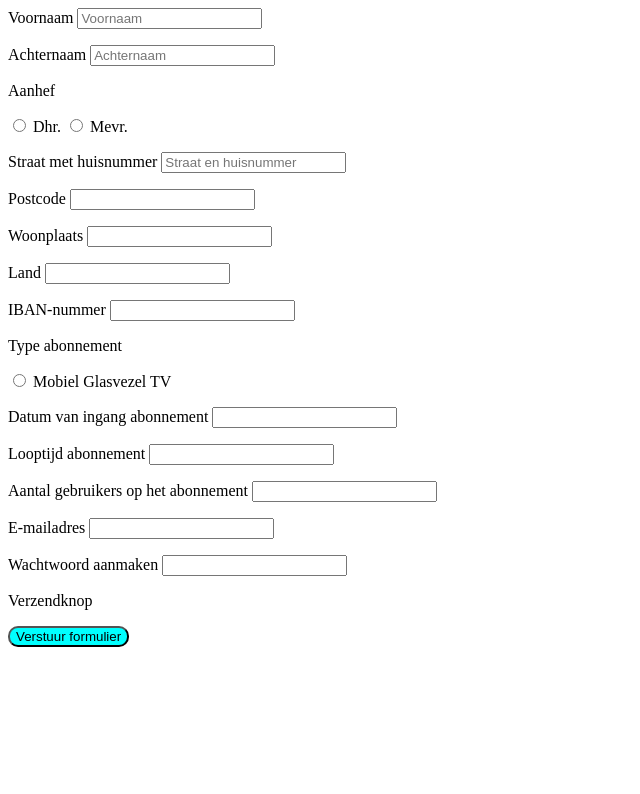
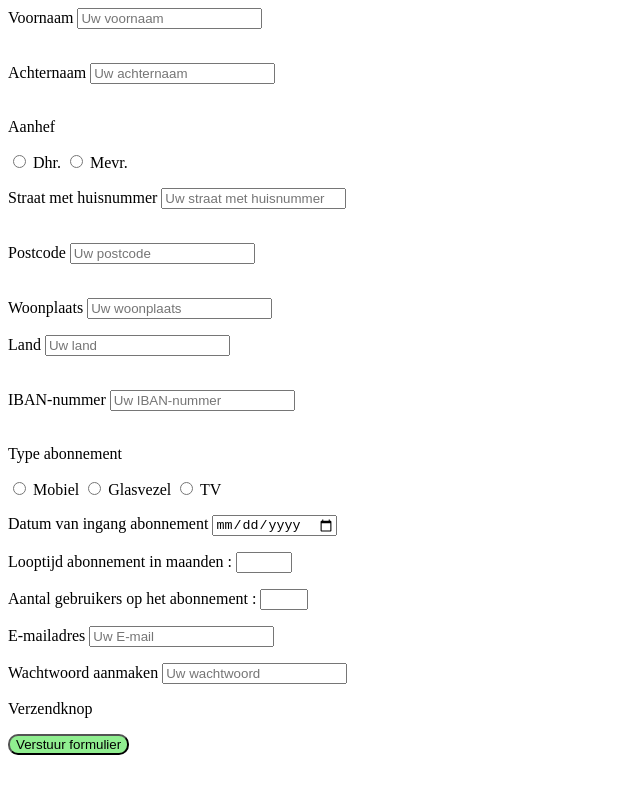
Before and after one commit to DanielSoltesz/p1-html-css, a plain HTML site: page Opdracht_3-2/index.html in a window 1280 px wide. Shown: the whole page, without its empty margins (0-640 px from the left). Drawn offline with Linux system fonts and the light colour scheme.

Commit message:
opdracht klaar

```diff
--- a/Opdracht_3-2/index.html
+++ b/Opdracht_3-2/index.html
@@ -10,53 +10,55 @@
 <body>
     <form action="">
         <label for="name">Voornaam</label>
-        <input type="text" placeholder="Voornaam" id="name" required="input" pattern=".{3,}" title="Three or more characters">
+        <input type="text" placeholder="Uw voornaam" id="name" name="name"pattern="[A-Za-z]+" title="Vull uw voornaam in" required="input"><br><br>
         <p></p>
         <label for="name">Achternaam</label>
-        <input type="text" placeholder="Achternaam" id="name" required="input" minlength="3" maxlength="" required="name">
+        <input type="text" placeholder="Uw achternaam" id="name" name="name"pattern="[A-Za-z]+" title="Vull uw Achternaam in" required="input"><br><br>
         <p></p>
         <p>Aanhef</p>
-        <input type="radio" placeholder="Dhr." required=""> <label>Dhr.</label>
-        <input type="radio" placeholder="Mevr." required=""> <label>Mevr.</label>
+        <input type="radio" placeholder="Dhr." required="" name="aanhef"> <label>Dhr.</label>
+        <input type="radio" placeholder="Mevr." required="" name="aanhef"> <label>Mevr.</label>
         <p></p>
-        <label for="">Straat met huisnummer</label>
-        <input type="text" placeholder="Straat en huisnummer" id="" required="input" minlength="3" maxlength="" required="input">
+        <label for="huisnummer">Straat met huisnummer</label>
+        <input type="text" placeholder="Uw straat met huisnummer" id="straat en huisnummer" huisnummer="huisnummer"pattern="[A-Za-z-1-0]+" title="Vull uw straat en huisnummer in" required="input"><br><br>
         <p></p>
-        <label for="">Postcode</label>
-        <input type="text" placeholder="" id="" required="input" minlength="3" maxlength="" required="">
+        <label for="postcode">Postcode</label>
+        <input type="text" placeholder="Uw postcode" id="postcode" required="input" minlength="3" postcode="postcode"pattern="[A-Z-1-0]+" title="Vull uw postcode in" required="input"><br><br>
         <p></p>
-        <label for="">Woonplaats</label>
-        <input type="text" placeholder="" id="" required="input" minlength="3" maxlength="" required="">
+        <label for="Woonplaats">Woonplaats</label>
+        <input type="text" placeholder="Uw woonplaats" id="Woonplaats" required="input" minlength="3" maxlength="" required="input">
         <p></p>
-        <label for="">Land</label>
-        <input type="text" placeholder="" id="" required="input" minlength="3" maxlength="" required="">
+        <label for="land">Land</label>
+        <input type="text" placeholder="Uw land" id="land" required="input" minlength="3" land="land"pattern="[A-Za-z]+" title="Vull uw land in" required="input"><br><br>
         <p></p>
-        <label for="">IBAN-nummer</label>
-        <input type="text" placeholder="" id="" required="input" minlength="3" maxlength="" required="IBAN-nummer">
+        <label for="IBAN-nummer">IBAN-nummer</label>
+        <input type="text" placeholder="Uw IBAN-nummer" id="IBAN-nummer" IBAN-nummere="IBAN-nummer"pattern="[A-Z]{2}[0-9]{2}[A-Z]{4}[0-9]{10}" title="Vull uw straat en huisnummer in" required="input"><br><br>
+        <p></p>
         <p>Type abonnement</p>
-        <input type="radio" placeholder="" required="">
-        <label>Mobiel</label>
-        <label>Glasvezel</label>
-        <label>TV</label>
+        <input type="radio" placeholder="" required="" name="Type abonnement"> <label>Mobiel</label>
+        <input type="radio" placeholder="" required="" name="Type abonnement"> <label>Glasvezel</label>
+        <input type="radio" placeholder="" required="" name="Type abonnement"> <label>TV</label>
         <p></p>
         <label for="">Datum van ingang abonnement</label>
-        <input type="text" placeholder="" id="" required="input" minlength="3" maxlength="" required="">
+        <input type="date" placeholder="" id="" required="input" minlength="3" maxlength="" required="">
         <p></p>
-        <label for="">Looptijd abonnement</label>
-        <input type="text" placeholder="" id="" required="input" minlength="3" maxlength="" required="">
+        <label for="quantity">Looptijd abonnement in maanden :</label>
+        <input type="number" id="quantity" name="quantity" min="1" max="12" required="input">
         <p></p>
-        <label for="">Aantal gebruikers op het abonnement</label>
-        <input type="text" placeholder="" id="" required="input" minlength="3" maxlength="" required="">
+        <label for="quantity">Aantal gebruikers op het abonnement :</label>
+        <input type="number" id="quantity" name="quantity" min="1" max="4" required="input">
         <p></p>
-        <label for="">E-mailadres</label>
-        <input type="email" placeholder="" id="" required="input" minlength="3" maxlength="" required="">
+        <label for="email">E-mailadres</label>
+        <input type="email" placeholder="Uw E-mail" id="email" required="input" minlength="3" maxlength="" required="">
         <p></p>
         <label for="">Wachtwoord aanmaken</label>
-        <input type="password" placeholder="" id="" required="input" minlength="3" maxlength="" required="">
+        <input type="password" placeholder="Uw wachtwoord" id="" required="input" minlength="3" maxlength="" required="">
         <p></p>
         <label for="">Verzendknop</label>
         <p></p>
-        <input type="submit" value="Verstuur formulier" required="" style="border-radius: 10px; background-color: aqua;">
+        <input type="submit" value="Verstuur formulier" required=""
+            style="border-radius: 10px; background-color: lightgreen;">
     </form>
 </body>
+
 </html>
```
